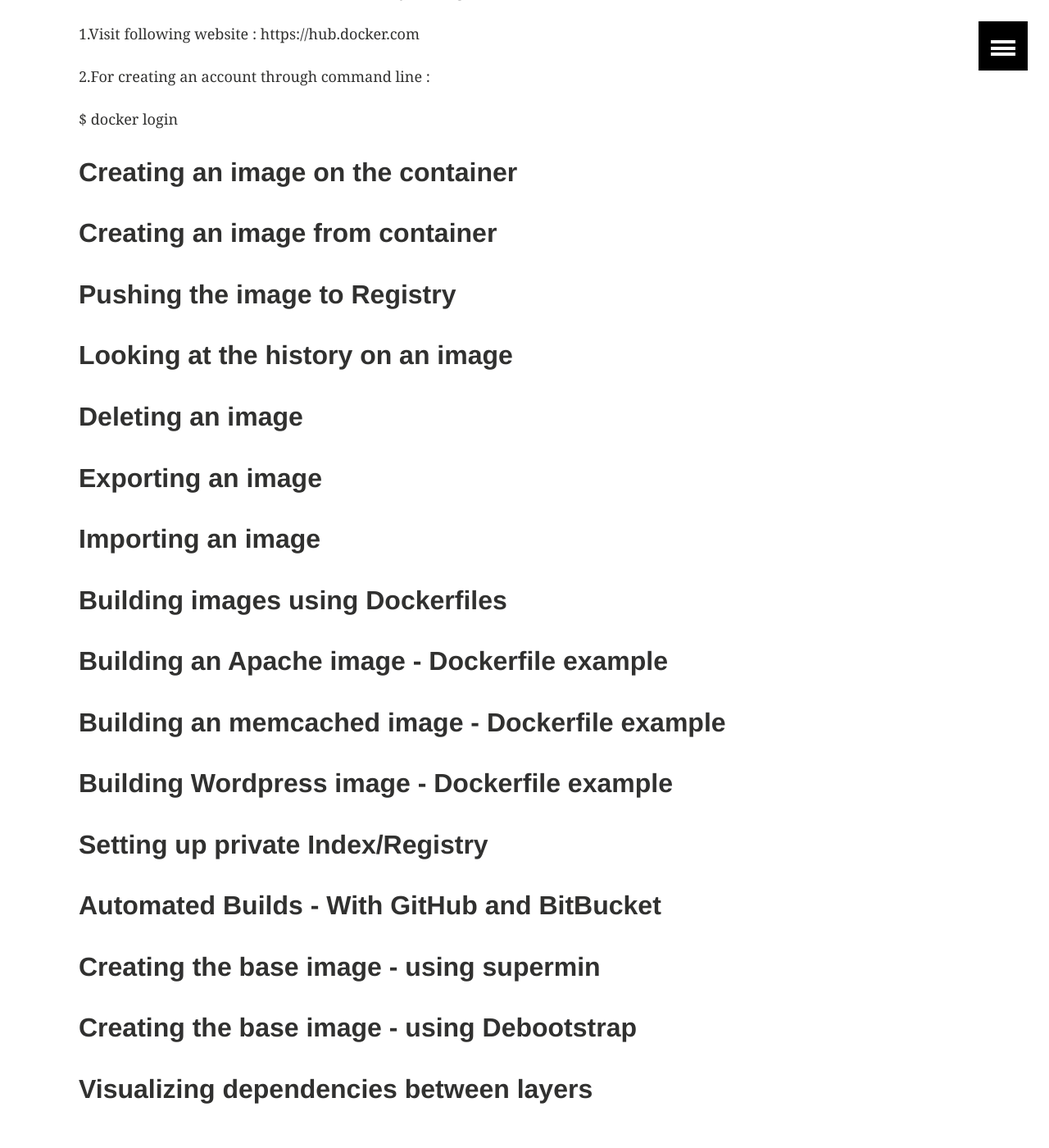
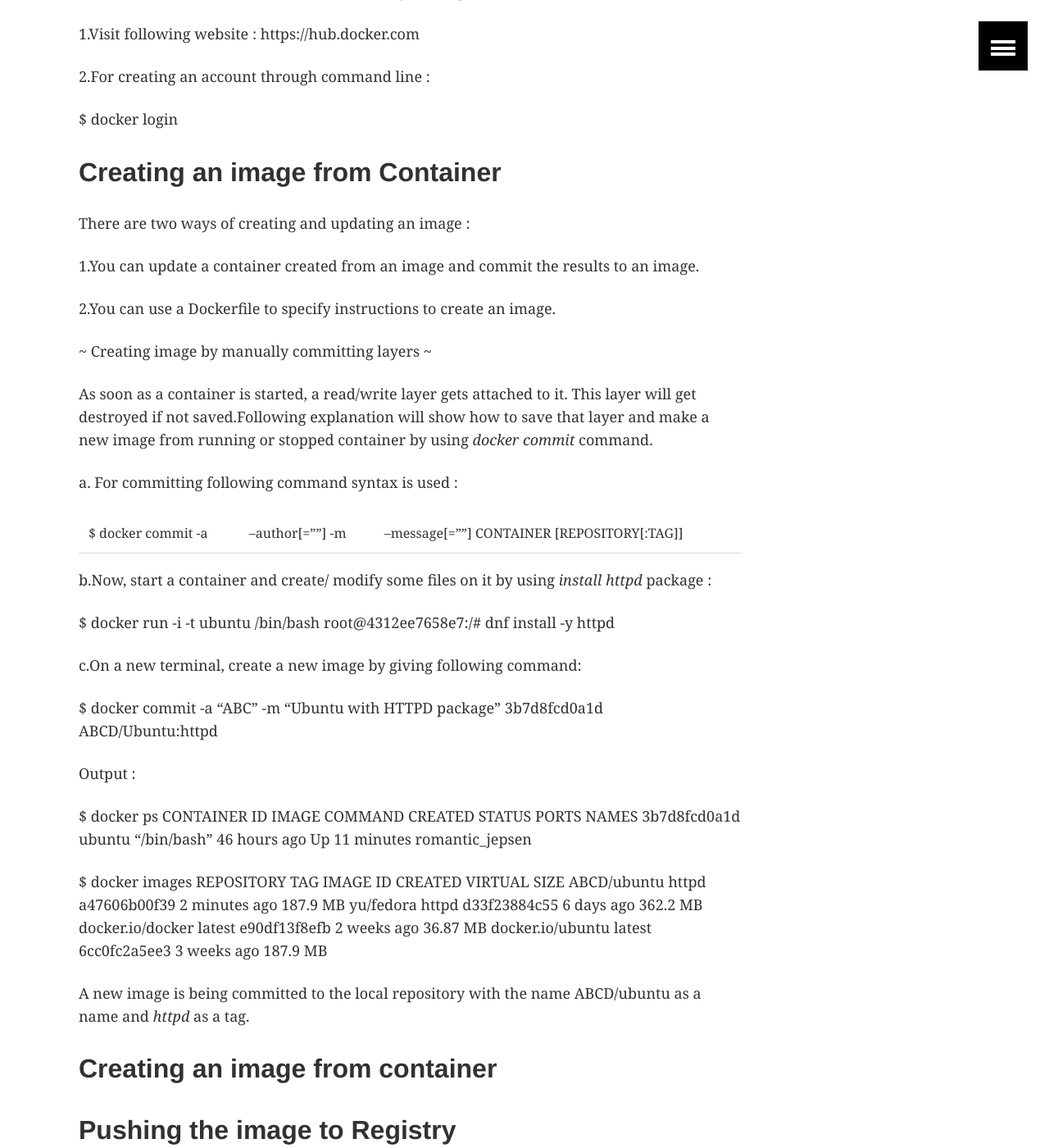
Before and after one commit to shradha09/containers-workshop, a Jekyll site: the page built from _posts/handson/2015-12-15-Docker_Images.markdown, in a window 1280 px wide and 1400 px high, scrolled down 1634 px. Shown: the whole window at 82% size. Built offline with Jekyll 4.4.1, drawn with Linux system fonts in a browser that asks for light colours; comment, search, counter and statistics services are not loaded; some of the changed text lies outside the part shown.

Commit message:
Creating an image from container

```diff
--- a/_posts/handson/2015-12-15-Docker_Images.markdown
+++ b/_posts/handson/2015-12-15-Docker_Images.markdown
@@ -67,7 +67,89 @@
   $ docker login
 
 
-## Creating an image on the container
+## Creating an image from Container
+
+There are two ways of creating and updating an image :
+
+1.You can update a container created from an image and commit the results to an image.
+
+2.You can use a Dockerfile to specify instructions to create an image.
+
+
+~ Creating image by manually committing layers ~
+
+As soon as a container is started, a read/write layer gets attached to it. This layer will get destroyed if not saved.Following explanation will show how to save that layer and make a new image from running or stopped container by using *docker commit* command.
+
+
+a. For committing following command syntax is used :
+
+   $ docker commit -a|--author[=""] -m|--message[=""] CONTAINER [REPOSITORY[:TAG]]
+
+b.Now, start a container and create/ modify some files on it by using *install httpd* package :
+
+
+  $ docker run -i -t ubuntu /bin/bash
+  root@4312ee7658e7:/# dnf install -y httpd
+
+
+c.On a new terminal, create a new image by giving following command:
+
+   $ docker commit -a "ABC" -m "Ubuntu with HTTPD package" 3b7d8fcd0a1d ABCD/Ubuntu:httpd
+
+
+Output :
+
+  $ docker ps
+CONTAINER ID        IMAGE               COMMAND             CREATED             STATUS              PORTS               NAMES
+3b7d8fcd0a1d        ubuntu              "/bin/bash"         46 hours ago        Up 11 minutes                           romantic_jepsen
+
+
+  $ docker images
+  REPOSITORY                TAG                 IMAGE ID            CREATED             VIRTUAL SIZE
+ABCD/ubuntu                httpd               a47606b00f39        2 minutes ago          187.9 MB
+yu/fedora                 httpd               d33f23884c55        6 days ago             362.2 MB
+docker.io/docker          latest              e90df13f8efb        2 weeks ago            36.87 MB
+docker.io/ubuntu          latest              6cc0fc2a5ee3        3 weeks ago            187.9 MB
+
+A new image is being committed to the local repository with the name ABCD/ubuntu as a name and *httpd* as a tag.
+
+
+
+
+
+
+
+
+
+
+
+
+
+
+
+
+
+
+
+
+
+
+
+
+
+
+
+
+
+
+
+
+
+
+
+
+
+
 
 
 
```
